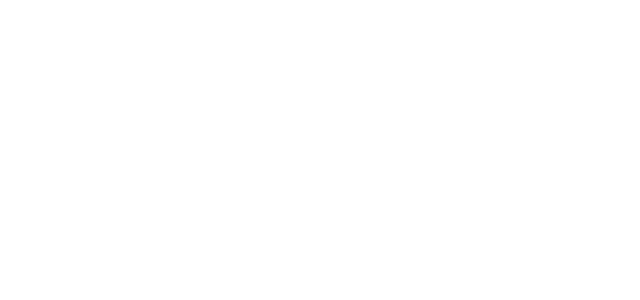
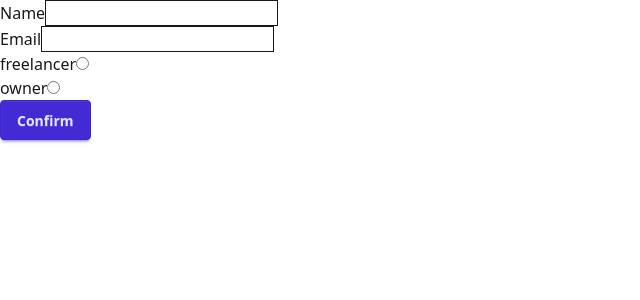
Before and after one commit to ali934h/freelancing-app_react-ts, a React (Vite) app: page /complete-profile in a window 1280 px wide. Before the commit this address had no page. Shown: the top 300 px of the page, without its empty margins (0-640 px from the left). Built offline with nearby package versions, Linux system fonts and the light colour scheme.

Commit message:
complete profile page added

```diff
--- a/package.json
+++ b/package.json
@@ -28,6 +28,7 @@
     "@types/react-dom": "^19.1.7",
     "@types/react-router-dom": "^5.3.3",
     "@vitejs/plugin-react": "^5.0.0",
+    "daisyui": "^5.1.10",
     "eslint": "^9.33.0",
     "eslint-plugin-react-hooks": "^5.2.0",
     "eslint-plugin-react-refresh": "^0.4.20",
--- a/src/App.tsx
+++ b/src/App.tsx
@@ -3,6 +3,7 @@
 import Auth from "./pages/Auth";
 import { QueryClient, QueryClientProvider } from "@tanstack/react-query";
 import { Toaster } from "react-hot-toast";
+import CompleteProfile from "./pages/CompleteProfile";
 
 type Props = {};
 
@@ -13,6 +14,7 @@
       <Toaster />
       <Routes>
         <Route path="/auth" element={<Auth />} />
+        <Route path="/complete-profile" element={<CompleteProfile />} />
       </Routes>
     </QueryClientProvider>
   );
--- a/src/features/authentication/AuthContainer.tsx
+++ b/src/features/authentication/AuthContainer.tsx
@@ -1,4 +1,4 @@
-import React, { useState, type ChangeEvent, type FormEvent } from "react";
+import { useState, type ChangeEvent, type FormEvent } from "react";
 import SendOTPForm from "./SendOTPForm";
 import CheckOTPForm from "./CheckOTPForm";
 import { useMutation } from "@tanstack/react-query";
@@ -10,14 +10,18 @@
 function AuthContainer({}: Props) {
   const [phoneNumber, setPhoneNumber] = useState("");
 
-  const [authStep, setAuthStep] = useState(1);
+  const [authStep, setAuthStep] = useState(2);
 
-  const { isPending, error, data, mutateAsync } = useMutation({
+  const {
+    isPending,
+    error,
+    data: otpResponse,
+    mutateAsync,
+  } = useMutation({
     mutationFn: getOtp,
   });
   const sendOtpHandler = async (e: FormEvent<HTMLFormElement>) => {
     e.preventDefault();
-    console.log(phoneNumber);
     try {
       const data = await mutateAsync({ phoneNumber });
       toast.success(data.message);
@@ -44,6 +48,7 @@
       case 2:
         return (
           <CheckOTPForm
+            otpResponse={otpResponse}
             phoneNumber={phoneNumber}
             sendOtpHandler={sendOtpHandler}
             setAuthStep={setAuthStep}
--- a/src/features/authentication/CheckOTPForm.tsx
+++ b/src/features/authentication/CheckOTPForm.tsx
@@ -1,14 +1,20 @@
 import { useMutation } from "@tanstack/react-query";
-import React, { useEffect, useState, type FormEvent } from "react";
+import { useEffect, useState, type FormEvent } from "react";
 import OTPInput from "react-otp-input";
 import { checkOtp } from "../../services/authServices";
 import { useNavigate } from "react-router-dom";
 import { IoArrowBackOutline } from "react-icons/io5";
-import { Link } from "react-router-dom";
+import { FaRegEdit } from "react-icons/fa";
+import { BeatLoader } from "react-spinners";
 const RESEND_TIME = 4;
 type Props = {};
 
-function CheckOTPForm({ phoneNumber, setAuthStep, sendOtpHandler }) {
+function CheckOTPForm({
+  phoneNumber,
+  setAuthStep,
+  sendOtpHandler,
+  otpResponse,
+}) {
   const [otp, setOtp] = useState("");
   const navigate = useNavigate();
   const submitHandler = async (e: FormEvent<HTMLFormElement>) => {
@@ -55,6 +61,11 @@
           </button>
         )}
       </div>
+      <div>{otpResponse && otpResponse.message}</div>
+      <FaRegEdit
+        className="cursor-pointer text-2xl"
+        onClick={() => setAuthStep(1)}
+      />
       <OTPInput
         value={otp}
         onChange={setOtp}
@@ -65,9 +76,14 @@
         inputStyle={"border rounded-md w-10 block h-10 text-center"}
         skipDefaultStyles
       />
-      <button type="submit" className="cursor-pointer rounded-md border">
-        Confirm
-      </button>
+
+      {isPending ? (
+        <BeatLoader color="#67f1f6" />
+      ) : (
+        <button type="submit" className="cursor-pointer rounded-md border">
+          Confirm
+        </button>
+      )}
     </form>
   );
 }
--- /dev/null
+++ b/src/features/authentication/CompleteProfileForm.tsx
@@ -0,0 +1,47 @@
+import React, { useState } from "react";
+import TextField from "../../ui/TextField";
+
+type Props = {};
+
+function CompleteProfileForm({}: Props) {
+  const [name, setName] = useState("");
+  const [email, setEmail] = useState("");
+  return (
+    <div>
+      <form>
+        <TextField
+          idTitle="name"
+          label="Name"
+          onChange={(e) => setName(e.target.value)}
+          value={name}
+        />
+        <TextField
+          idTitle="email"
+          label="Email"
+          onChange={(e) => setEmail(e.target.value)}
+          value={email}
+        />
+        <div>
+          <div className="">
+            <label htmlFor="freelancer">freelancer</label>
+            <input
+              type="radio"
+              name="role"
+              id="freelancer"
+              value="FREELANCER"
+            />
+          </div>
+          <div className="">
+            <label htmlFor="owner">owner</label>
+            <input type="radio" name="role" id="owner" value="OWNER" />
+          </div>
+        </div>
+        <button type="submit" className="btn btn-primary">
+          Confirm
+        </button>
+      </form>
+    </div>
+  );
+}
+
+export default CompleteProfileForm;
--- a/src/index.css
+++ b/src/index.css
@@ -1,6 +1,11 @@
 /* src/index.css */
 @import url("/fonts.css");
 @import "tailwindcss";
+@plugin "daisyui" {
+  themes:
+    light --default,
+    dark --prefersdark;
+}
 
 /* app.css */
 @theme {
--- a/src/pages/Auth.tsx
+++ b/src/pages/Auth.tsx
@@ -1,6 +1,4 @@
 import React from "react";
-import SendOTPForm from "../features/authentication/SendOTPForm";
-import CheckOTPForm from "../features/authentication/CheckOTPForm";
 import AuthContainer from "../features/authentication/AuthContainer";
 
 type Props = {};
--- /dev/null
+++ b/src/pages/CompleteProfile.tsx
@@ -0,0 +1,14 @@
+import React from "react";
+import CompleteProfileForm from "../features/authentication/CompleteProfileForm";
+
+type Props = {};
+
+function CompleteProfile({}: Props) {
+  return (
+    <div>
+      <CompleteProfileForm />
+    </div>
+  );
+}
+
+export default CompleteProfile;
--- a/src/ui/TextField.tsx
+++ b/src/ui/TextField.tsx
@@ -1,4 +1,4 @@
-import React, { type ChangeEvent } from "react";
+import { type ChangeEvent } from "react";
 
 type Props = {
   idTitle: string;
--- a/vite.config.ts
+++ b/vite.config.ts
@@ -6,6 +6,7 @@
 export default defineConfig({
   server: {
     port: 3000,
+    open: true,
   },
   plugins: [tailwindcss(), react()],
 });
```
Also changed, not shown: src/features/authentication/SendOTPForm.tsx (+1 -11 lines), 1 other file (tests, documents, lock files or other folders).
